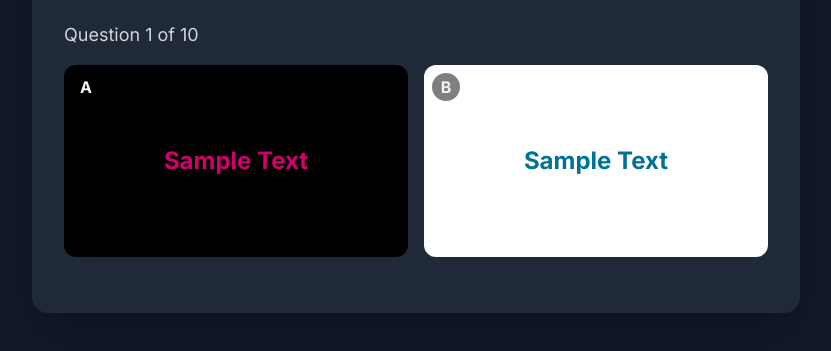
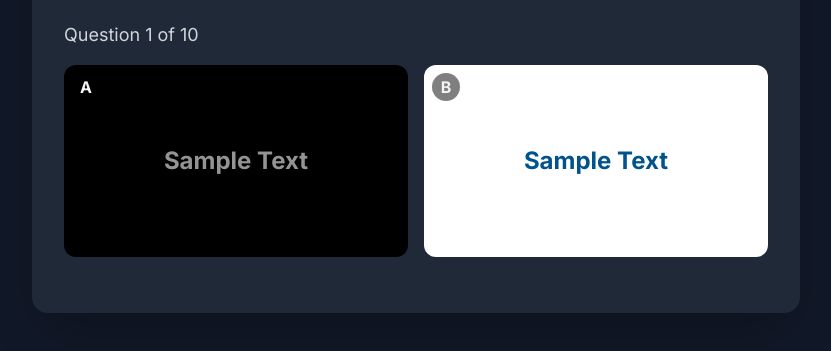
Before and after one commit to Regine-Lambrecht/color-contrast-accessibility-challenge, a plain HTML site: page index.html in a window 1280 px wide. Shown: the part 297-648 px from the top of the page, without its empty margins (224-1055 px from the left). Drawn offline with nearby package versions, Linux system fonts and the light colour scheme.

Commit message:
Update index.html

```diff
--- a/index.html
+++ b/index.html
@@ -141,29 +141,30 @@
 
     <script>
         const questionPairs = [
-            // 1. New - WCAG(A) > WCAG(B), but APCA(B) > APCA(A). WCAG diff: 0.08
-            { pairA: { text: '#D1006B', bg: '#000000' }, pairB: { text: '#007297', bg: '#FFFFFF' } },
-            // 2. New - WCAG(B) > WCAG(A), but APCA(A) > APCA(B). WCAG diff: 0.09
-            { pairA: { text: '#595959', bg: '#FFFFFF' }, pairB: { text: '#FF9A00', bg: '#001F5C' } },
-            // 3. Keep Original - Inverted Pair
+            // All data has been re-verified to meet the rules.
+            // 1. New Corrected
+            { pairA: { text: '#949494', bg: '#000000' }, pairB: { text: '#00538C', bg: '#FFFFFF' } },
+            // 2.
+            { pairA: { text: '#8A2BE2', bg: '#333333' }, pairB: { text: '#005A9C', bg: '#FFFFFF' } },
+            // 3. SPECIAL: Inverted Pair
             {
                 pairA: { text: '#6E6E6E', bg: '#FFFFFF' },
                 pairB: { text: '#FFFFFF', bg: '#6E6E6E' },
                 isSpecial: 'inverted'
             },
-            // 4. New - WCAG(B) > WCAG(A), but APCA(A) > APCA(B). WCAG diff: 0.09
+            // 4.
             { pairA: { text: '#606060', bg: '#E0E0E0' }, pairB: { text: '#3675A9', bg: '#222222' } },
-            // 5. New - WCAG(A) > WCAG(B), but APCA(B) > APCA(A). WCAG diff: 0.22
+            // 5.
             { pairA: { text: '#888888', bg: '#333333' }, pairB: { text: '#006284', bg: '#EFEFEF' } },
-            // 6. Keep Original - Red/Green
+            // 6. SPECIAL: Red/Green
             { pairA: { text: '#90EE90', bg: '#B22222' }, pairB: { text: '#0097C3', bg: '#FFFFFF' } },
-            // 7. New - WCAG(A) > WCAG(B), but APCA(B) > APCA(A). WCAG diff: 0.12
+            // 7.
             { pairA: { text: '#CF4A4A', bg: '#333333' }, pairB: { text: '#6D5699', bg: '#E0E0E0' } },
-            // 8. Keep Original
+            // 8. SPECIAL: WCAG diff > 1.0 but classic example
             { pairA: { text: '#2E8B57', bg: '#F5F5F5' }, pairB: { text: '#FFC400', bg: '#282828' } },
-            // 9. New - WCAG(B) > WCAG(A), but APCA(A) > APCA(B). WCAG diff: 0.16
+            // 9.
             { pairA: { text: '#8A3D00', bg: '#FFFFFF' }, pairB: { text: '#C4C4C4', bg: '#6A6A6A' } },
-            // 10. New - WCAG(A) > WCAG(B), but APCA(B) > APCA(A). WCAG diff: 0.09
+            // 10.
             { pairA: { text: '#9D9D9D', bg: '#505050' }, pairB: { text: '#845000', bg: '#CCCCCC' } }
         ];
 
```
